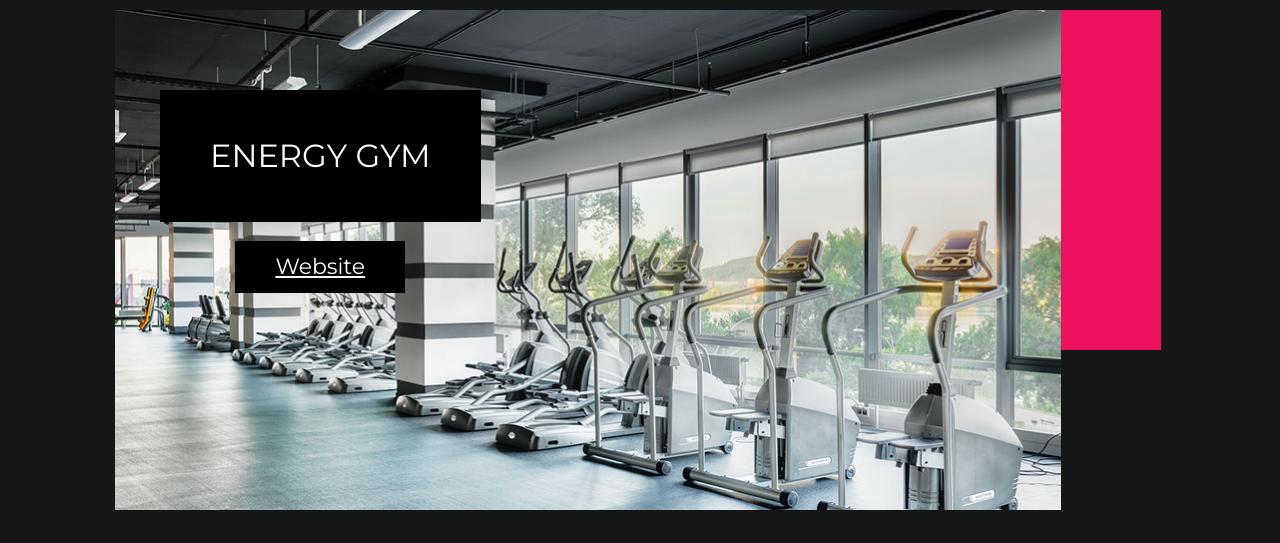
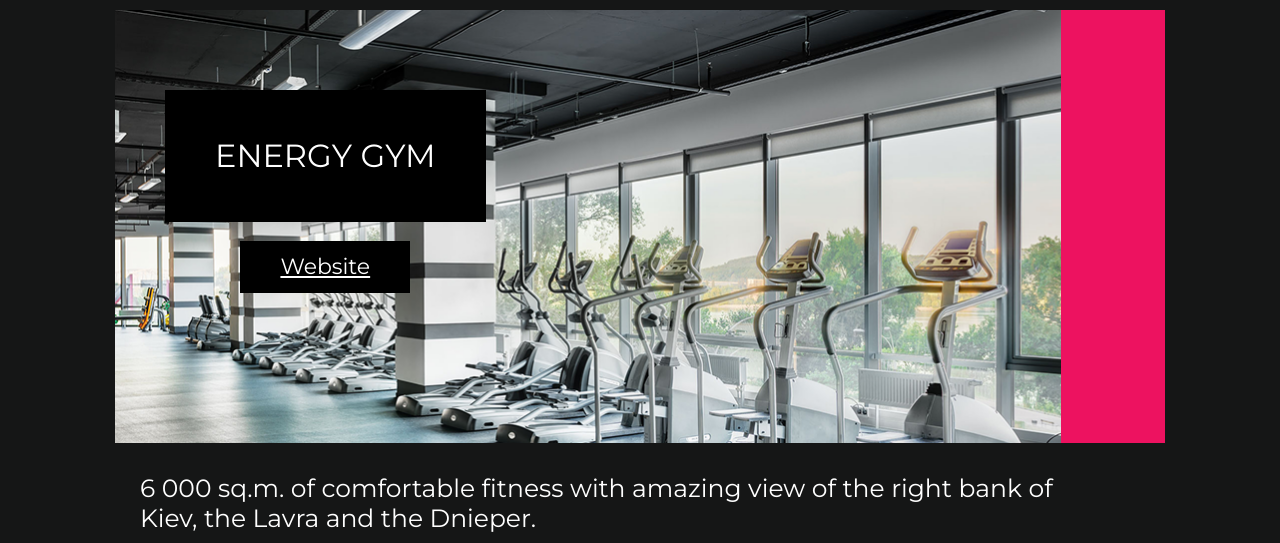
Before and after one commit to alina123123456/unicorn, a plain HTML site: page index.html in a window 1280 px wide. Shown: the part 45-588 px from the top of the page. Drawn offline with nearby package versions, Linux system fonts and the light colour scheme.

Commit message:
edit html for hero section

```diff
--- a/index.html
+++ b/index.html
@@ -40,16 +40,10 @@
   <section class="hero">
     <div class="container">
       <div class="hero-img-pink">
-        <div class="hero-img">
           <div class="hero-title-link">
-            <div class="hero-title-block">
               <h1 class="hero-title">energy gym</h1>
-            </div>
-            <div class="hero-link-block">
               <a class="hero-link" href="index.html">Website</a>
-            </div>
           </div>
-        </div>
         <div class="pink-block"></div>
       </div>
       <p class="hero-text">
--- a/styles.css
+++ b/styles.css
@@ -68,42 +68,23 @@ li {
 
 .hero-img-pink {
   display: flex;
-  width: 100%;
-  max-width: 1050px;
-  margin: 0 auto;
-}
-
-.hero-img {
-  /* height: 513px;
-  max-width: 957px;
-  width: 100%; */
-  background-image: url(./images/hero-back.png);
-  background-repeat: no-repeat;
-  background-size: 101%;
 }
 
 .pink-block {
-  height: 340px;
-  max-width: 100px;
-  width: 100%;
+  flex: 24%;
   background-color: #ed1260;
 }
 
 .hero-title-link {
+  flex: 76%;
   background-color: transparent;
   display: flex;
   flex-direction: column;
   align-items: center;
-  margin-top: 80px;
-  margin-left: 45px;
-  margin-bottom: 217px;
-  margin-right: 580px;
-}
-
-.hero-title-block {
-  background-color: black;
-  display: block;
-  margin-bottom: 19px;
+  background-image: url(./images/hero-back.png);
+  background-repeat: no-repeat;
+  background-size: 101%;
+  padding: 80px 570px 150px 45px;
 }
 
 .hero-title {
@@ -113,23 +94,19 @@ li {
   text-align: center;
   text-transform: uppercase;
   padding: 50px 50px;
-}
-
-.hero-link-block {
   background-color: black;
-  width: auto;
-  display: inline-block;
-  padding: 0 40px;
+  margin-bottom: 19px;
 }
 
 .hero-link {
-  display: block;
+  display: inline-block;
   font-size: 22px;
   line-height: 100%;
   text-align: center;
   text-decoration: underline;
   text-decoration-style: solid;
-  padding: 15px 0;
+  padding: 15px 40px;
+  background-color: black;
 }
 
 .hero-text {
@@ -173,3 +150,5 @@ li {
   line-height: 130%;
   padding-top: 10px;
 }
+
+/* =====================map====================== */
```
